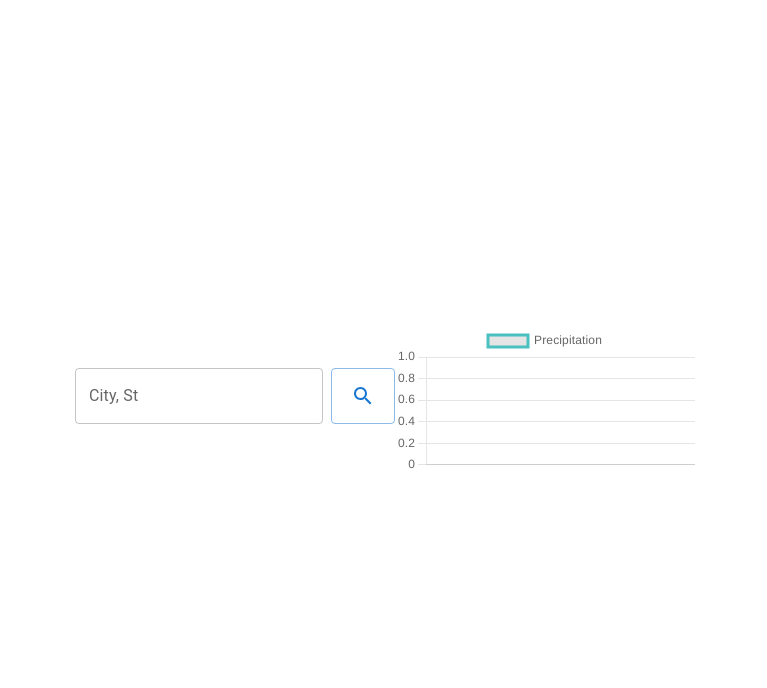
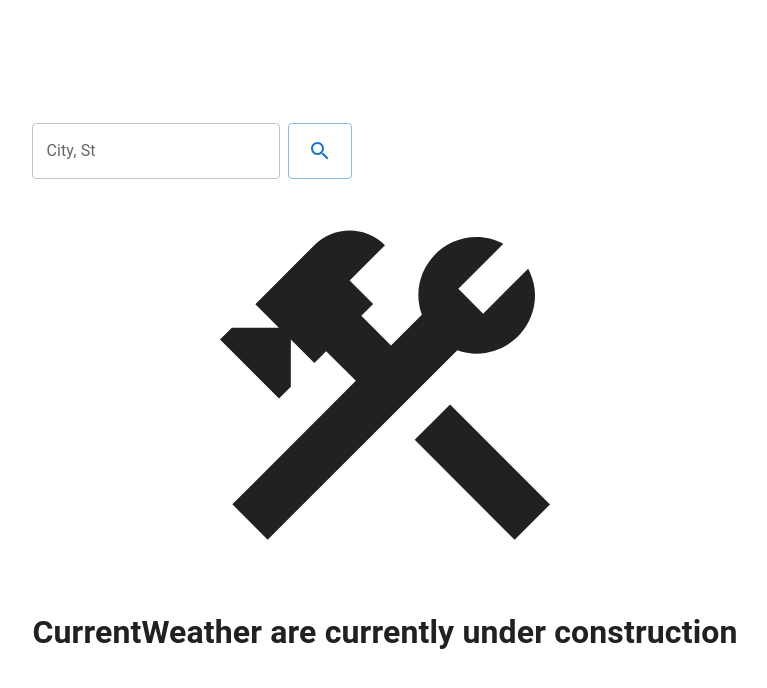
Before and after one commit to toveson/react-weather-dashboard, a React (Create React App) app: page / in a window 1280 px wide. Shown: the top 688 px of the page, without its empty margins (255-1022 px from the left). Built offline with nearby package versions, Linux system fonts and the light colour scheme.

Commit message:
Getting current weather data to CurrentWeather

```diff
--- a/src/WeatherContext.tsx
+++ b/src/WeatherContext.tsx
@@ -1,6 +1,7 @@
 import {createContext, ReactNode, useState} from "react"
 
 interface currentWeatherDataType {
+  current: object
   minutely: Array<object>
 }
 
--- a/src/components/CurrentWeather.tsx
+++ b/src/components/CurrentWeather.tsx
@@ -1,6 +1,18 @@
 import ConstructionIcon from "@mui/icons-material/Construction"
+import {useContext, useEffect, useState} from "react"
+import WeatherContext from "../WeatherContext"
 
-export const CurrentWeather: React.FC = (props) => {
+export const CurrentWeather: React.FC = () => {
+  const {currentWeatherData} = useContext(WeatherContext)
+  const [currentData, setCurrentData] = useState({})
+
+  useEffect(() => {
+    if (currentWeatherData !== undefined) {
+      setCurrentData(currentWeatherData?.current)
+    }
+  }, [currentWeatherData])
+
+  console.log(currentData)
   return (
     <>
       <div style={{display: "flex", justifyContent: "center"}}>
--- a/src/components/Search.tsx
+++ b/src/components/Search.tsx
@@ -57,7 +57,7 @@
   const handleDeleteButtonClick = (city: string) => {
     const filteredArray = existingArray.filter((value: any) => value !== city)
     localStorage.setItem("searchedCities", JSON.stringify(filteredArray))
-    window.location.reload() // Refresh the component to reflect the changes
+    window.location.reload()
   }
 
   const handleCityButtonClick = (city: string) => {
--- a/src/views/Dashboard.tsx
+++ b/src/views/Dashboard.tsx
@@ -1,17 +1,23 @@
+import {Stack} from "@mui/system"
 import {
+  CurrentWeather,
   // CurrentWeather,
   // ForecastWeather,
   MinuteWeather,
   Search
 } from "../components"
+import {useContext} from "react"
+import WeatherContext from "../WeatherContext"
 
 export const Dashboard: React.FC = (props) => {
+  const {currentWeatherData} = useContext(WeatherContext)
   return (
     <div
       style={{
         display: "flex",
         justifyContent: "center",
         height: "100%",
+        width: "100%",
         alignItems: "center",
         // backgroundColor: "#69DC9E",
         overflow: "auto",
@@ -19,10 +25,12 @@
         flexWrap: "wrap"
       }}
     >
-      <Search />
-      {/* <CurrentWeather /> */}
-      {/* <ForecastWeather /> */}
-      <MinuteWeather />
+      <Stack>
+        <Search />
+        <CurrentWeather />
+        {/* <ForecastWeather /> */}
+        {currentWeatherData !== undefined && <MinuteWeather />}
+      </Stack>
     </div>
   )
 }
```
